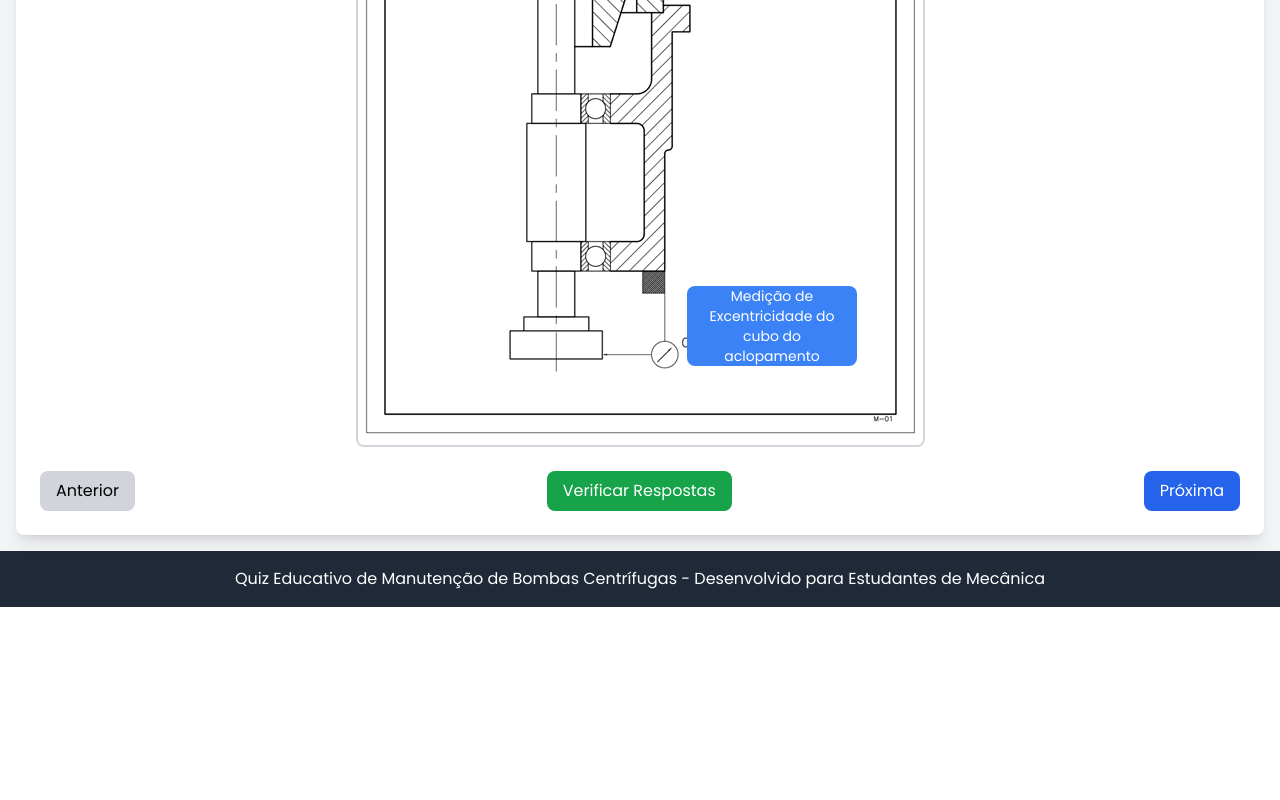
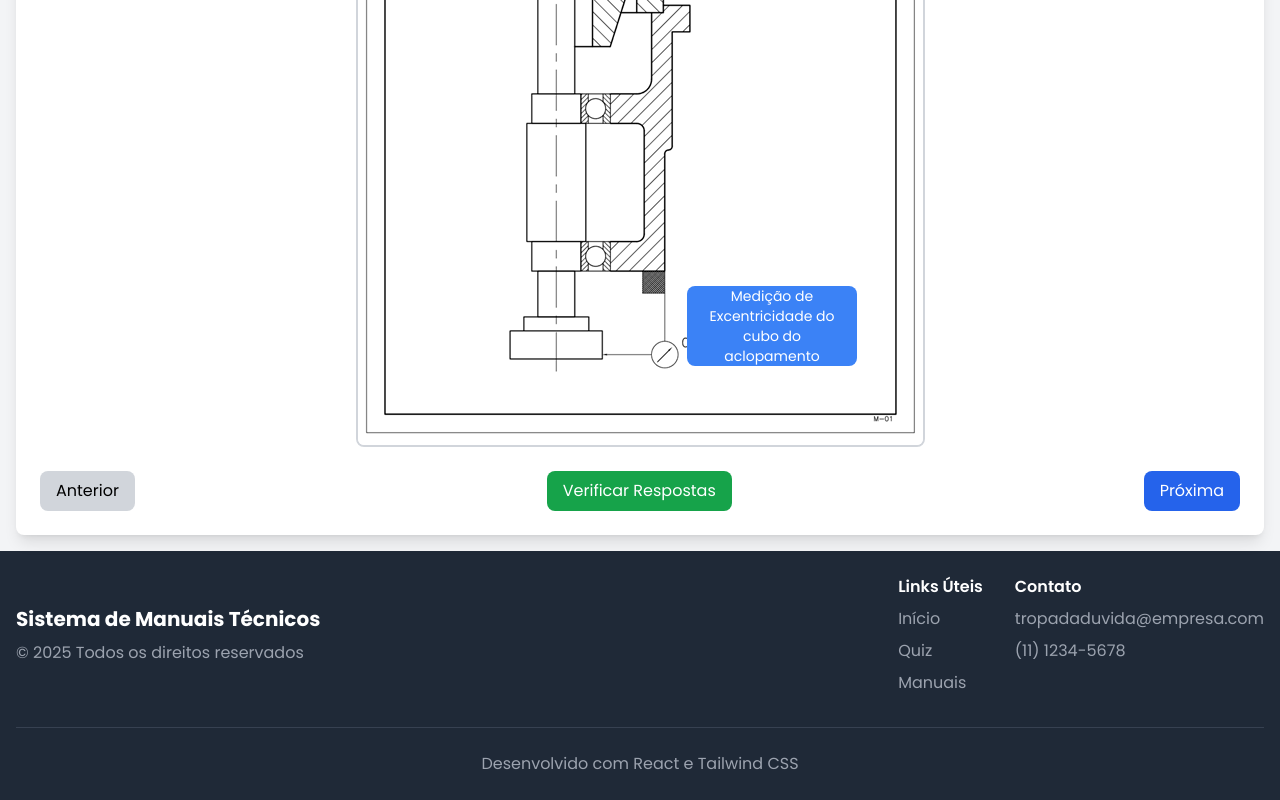
Before and after one commit to IcaroDEVms/TCC-mecanica, a React (Create React App) app in the folder quiz-motor/: page /QuizMotor in a window 1280 px wide. Shown: the part 683-1483 px from the top of the page. Before the commit the page ends 1290 px from the top, so only its background shows below. Built offline with nearby package versions, Linux system fonts and the light colour scheme.

Commit message:
Add Footer.js

```diff
--- a/quiz-motor/src/App.css
+++ b/quiz-motor/src/App.css
@@ -22,3 +22,13 @@
 * {
   box-sizing: border-box;
 }
+
+footer {
+  background-color: #1f2937; /* bg-gray-800 */
+  color: white;
+}
+
+footer a:hover {
+  color: #ffffff;
+  transition: color 0.3s ease;
+}
--- a/quiz-motor/src/App.js
+++ b/quiz-motor/src/App.js
@@ -5,16 +5,19 @@ import TelaInicial from './pages/TelaInicial';
 import QuizMotor from './pages/QuizMotor';
 import './App.css';
 import VerManual from './pages/VerManual';
+import Footer from './components/Footer';
 
 function App() {
   return (
     <Router>
-      <Routes>
-        <Route path="/" element={<LoginPage />} />
-        <Route path="/TelaInicial" element={<TelaInicial />} />
-        <Route path="/QuizMotor" element={<QuizMotor />} />
-        <Route path="/VerManual" element={<VerManual />} />
-      </Routes>
+      <div className="min-h-screen flex flex-col">
+        <Routes>
+          <Route path="/" element={<LoginPage />} />
+          <Route path="/TelaInicial" element={<><TelaInicial /><Footer /></>} />
+          <Route path="/QuizMotor" element={<><QuizMotor /><Footer /></>} />
+          <Route path="/VerManual" element={<><VerManual /><Footer /></>} />
+        </Routes>
+      </div>
     </Router>
   );
 }
--- /dev/null
+++ b/quiz-motor/src/components/Footer.js
@@ -0,0 +1,42 @@
+import React from 'react';
+import { Link } from 'react-router-dom';
+
+const Footer = () => {
+  return (
+    <footer className="bg-gray-800 text-white py-6 ">
+      <div className="container mx-auto px-4">
+        <div className="flex flex-col md:flex-row justify-between items-center">
+          <div className="mb-6 md:mb-0">
+            <h3 className="text-xl font-bold mb-2">Sistema de Manuais Técnicos</h3>
+            <p className="text-gray-400">© {new Date().getFullYear()} Todos os direitos reservados</p>
+          </div>
+
+          <div className="flex flex-col md:flex-row space-y-4 md:space-y-0 md:space-x-8">
+            <div>
+              <h4 className="font-semibold mb-2">Links Úteis</h4>
+              <ul className="space-y-2">
+                <li><Link to="/TelaInicial" className="text-gray-400 hover:text-white transition">Início</Link></li>
+                <li><Link to="/QuizMotor" className="text-gray-400 hover:text-white transition">Quiz</Link></li>
+                <li><Link to="/VerManual" className="text-gray-400 hover:text-white transition">Manuais</Link></li>
+              </ul>
+            </div>
+
+            <div>
+              <h4 className="font-semibold mb-2">Contato</h4>
+              <ul className="text-gray-400 space-y-2">
+                <li>tropadaduvida@empresa.com</li>
+                <li>(11) 1234-5678</li>
+              </ul>
+            </div>
+          </div>
+        </div>
+
+        <div className="border-t border-gray-700 mt-8 pt-6 text-center text-gray-400">
+          <p>Desenvolvido com React e Tailwind CSS</p>
+        </div>
+      </div>
+    </footer>
+  );
+};
+
+export default Footer;
--- a/quiz-motor/src/components/Navbar.js
+++ b/quiz-motor/src/components/Navbar.js
@@ -43,7 +43,7 @@ const Navbar = () => {
   return (
     <nav className={`navbar ${scrolled ? 'scrolled' : ''}`}>
       <div className="navbar-container">
-        <Link to="/" className="logo">
+        <Link to="/TelaInicial" className="logo">
           Manual Rep&Aprova
         </Link>
 
--- a/quiz-motor/src/pages/QuizMotor.js
+++ b/quiz-motor/src/pages/QuizMotor.js
@@ -407,11 +407,6 @@ export default function QuizMecanica() {
           </div>
         </div>
       </main>
-
-      {/* Rodapé */}
-      <footer className="bg-gray-800 text-white py-4 text-center">
-        <p>Quiz Educativo de Manutenção de Bombas Centrífugas - Desenvolvido para Estudantes de Mecânica</p>
-      </footer>
     </div>
   );
 }
```
